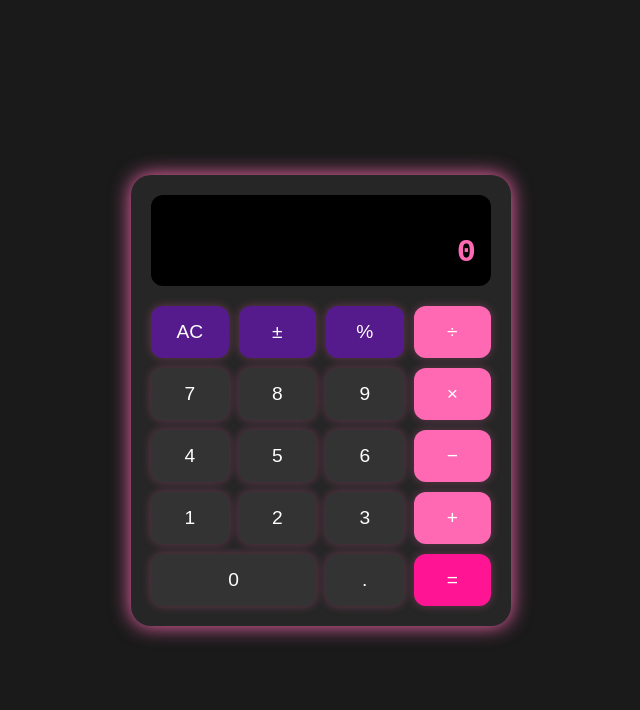
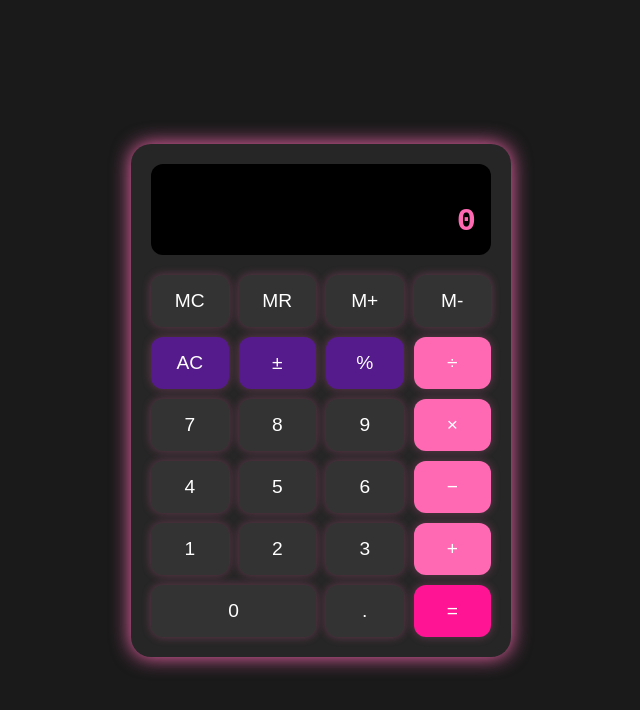
Before and after one commit to cherrycc93/modern-calculator-web-app, a plain HTML site: page index.html in a window 1280 px wide. Shown: the whole page, without its empty margins (319-959 px from the left). Drawn offline with Linux system fonts and the light colour scheme.

Commit message:
Add memory buttons and restructure keypad for Barbie pink theme

```diff
--- a/index.html
+++ b/index.html
@@ -13,14 +13,21 @@
         <div id="result" class="result">0</div>
     </div>
     <div class="keypad">
+        <!-- Memory row -->
+        <button class="btn memory" data-value="MC">MC</button>
+        <button class="btn memory" data-value="MR">MR</button>
+        <button class="btn memory" data-value="M+">M+</button>
+        <button class="btn memory" data-value="M-">M-</button>
+        <!-- Function row -->
         <button class="btn function" data-value="AC">AC</button>
         <button class="btn function" data-value="negate">±</button>
         <button class="btn function" data-value="%">%</button>
-      <button class="btn operator" data-value="/">÷</button>
+        <button class="btn operator" data-value="÷">÷</button>
+        <!-- Number rows -->
         <button class="btn number" data-value="7">7</button>
         <button class="btn number" data-value="8">8</button>
         <button class="btn number" data-value="9">9</button>
-      <button class="btn operator" data-value="*">×</button>
+        <button class="btn operator" data-value="x">×</button>
         <button class="btn number" data-value="4">4</button>
         <button class="btn number" data-value="5">5</button>
         <button class="btn number" data-value="6">6</button>
@@ -29,6 +36,7 @@
         <button class="btn number" data-value="2">2</button>
         <button class="btn number" data-value="3">3</button>
         <button class="btn operator" data-value="+">+</button>
+        <!-- Last row -->
         <button class="btn number zero" data-value="0">0</button>
         <button class="btn number" data-value=".">.</button>
         <button class="btn equal" data-value="=">=</button>
```
Lines whose indentation alone changed are shown as unchanged.
